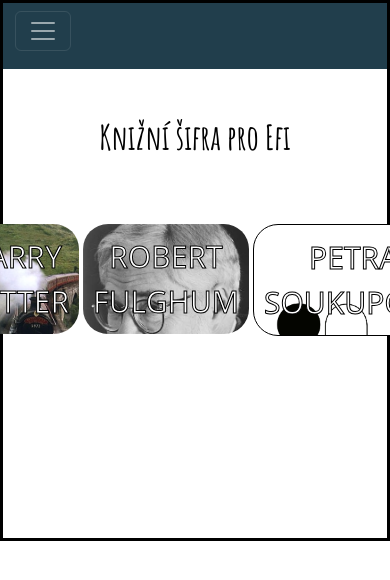
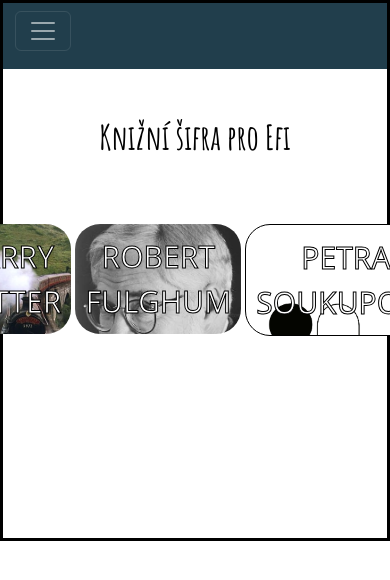
Before and after one commit to klarikhal/knizni_sifra_pro_efi.github.io, a Jekyll site: the page built from index.html, in a window 390 px wide. Shown: the top 580 px of the page. Built offline with Jekyll 4.4.1, drawn with Linux system fonts in a browser that asks for light colours.

Commit message:
Update typography for h1, h2, and h3 elements; add responsive styles for tiles layout

```diff
--- a/_sass/main.scss
+++ b/_sass/main.scss
@@ -13,15 +13,15 @@
 	float: none !important;
 }
 
-h1{
+h1 {
   font-family: 'Amatic SC', cursive;
 }
 
-h2{
+h2 {
   font-family: 'Amatic SC', cursive;
 }
 
-h3{
+h3 {
   font-family: 'Amatic SC', cursive;
 }
 
@@ -148,4 +148,31 @@
     margin: 10px auto;
     height: auto;
   }
+  .tiles{
+    text-align:center;
+    display: grid;
+    justify-content: center;
+    grid-auto-flow: column;
+    gap: 4px;
+    margin-bottom: 50%;
+    margin-right: 4%;
+  }
 }
+
+@media (max-width: 260px) {
+  .column-4 {
+    width: 100%; /* Make each tile take up the full width */
+    margin: 10px auto; /* Center each tile */
+    height: auto; /* Adjust height for smaller screens */
+  }
+
+  .tiles {
+    text-align: center;
+    display: grid;
+    justify-content: center;
+    grid-template-columns: 1fr; /* Stack items vertically */
+    gap: 10px; /* Add spacing between items */
+    margin-bottom: 50%; /* Keep bottom margin */
+    margin-right: 0; /* Remove extra right margin */
+  }
+}
```
